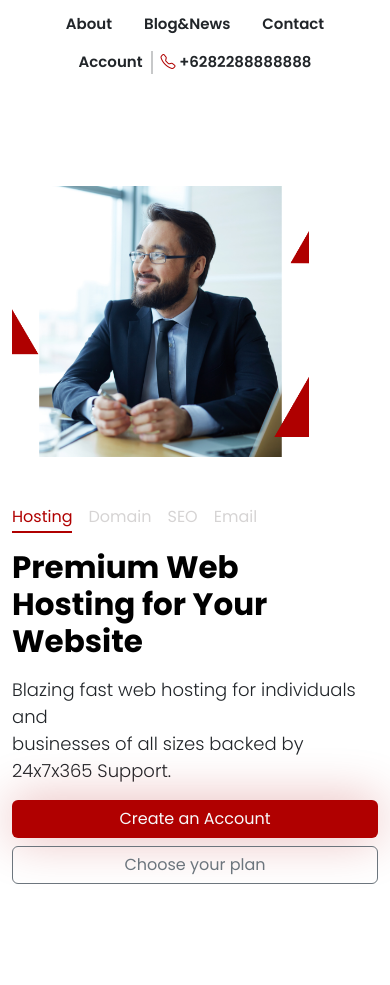
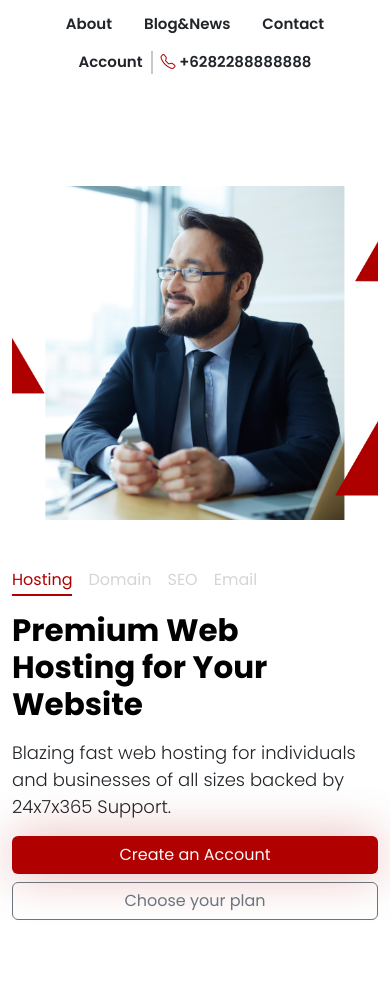
Before and after one commit to nan022/landing-hosting-company, a plain HTML site: page index.html in a window 390 px wide. Shown: the part 66-1051 px from the top of the page. Drawn offline with nearby package versions, Linux system fonts and the light colour scheme.

Commit message:
Bismillah

```diff
--- a/index.html
+++ b/index.html
@@ -47,10 +47,10 @@
     <section class="hero-section">
       <div class="container mb-5">
         <div class="row flex-lg-row-reverse align-items-center g-5 py-5">
-          <div class="col-10 col-sm-8 col-lg-6">
-            <img src="assets/img/hero.png" class="d-block mx-lg-auto img-fluid" alt="hero" width="552" height="504" loading="lazy">
+          <div class="col-12 col-lg-6">
+            <img src="assets/img/hero.png" class="mx-lg-auto img-fluid" alt="hero" width="552" height="504" loading="lazy">
           </div>
-          <div class="col-lg-6">
+          <div class="col-12 col-lg-6">
             <div class="d-flex flex-row mb-3 gap-3">
               <a href="#" class="danger underline-red text-decoration-none">Hosting</a>
               <a href="#" class="text-light-cstm text-decoration-none">Domain</a>
@@ -58,7 +58,7 @@
               <a href="#" class="text-light-cstm text-decoration-none">Email</a>
             </div>
             <h1 class="display-5 fw-bold text-body-emphasis lh-2 mb-3">Premium Web <br> Hosting for Your <br> Website</h1>
-            <p class="lead text-desc">Blazing fast web hosting for individuals and <br> businesses of all sizes backed by 24x7x365 Support.</p>
+            <p class="lead text-desc">Blazing fast web hosting for individuals and businesses of all sizes backed by 24x7x365 Support.</p>
             <div class="d-grid gap-2 d-md-flex justify-content-md-start">
               <button type="button" class="btn danger-btn text-light btn-md px-4 me-md-2">Create an Account</button>
               <button type="button" class="btn btn-outline-secondary btn-md px-4">Choose your plan</button>
```
